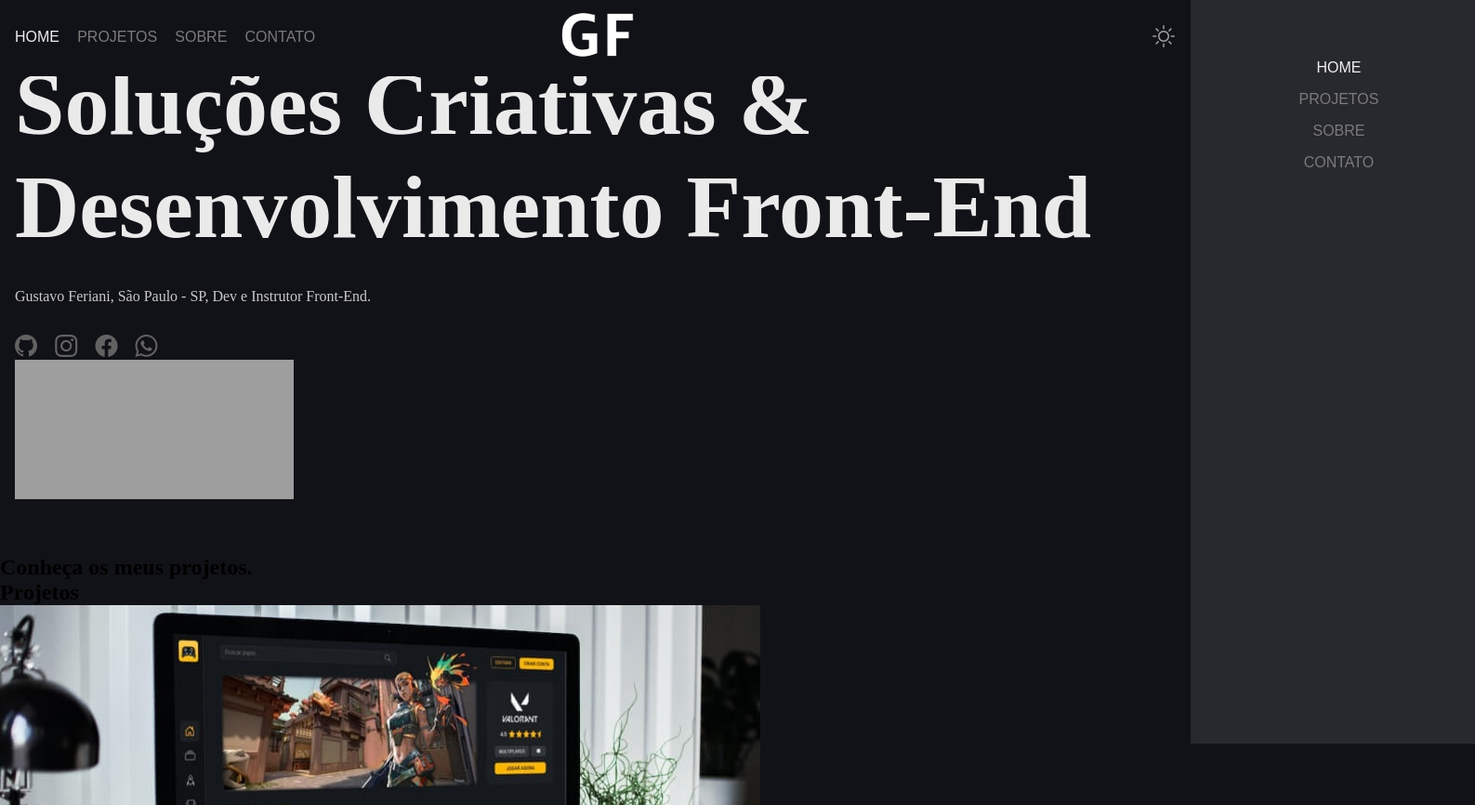
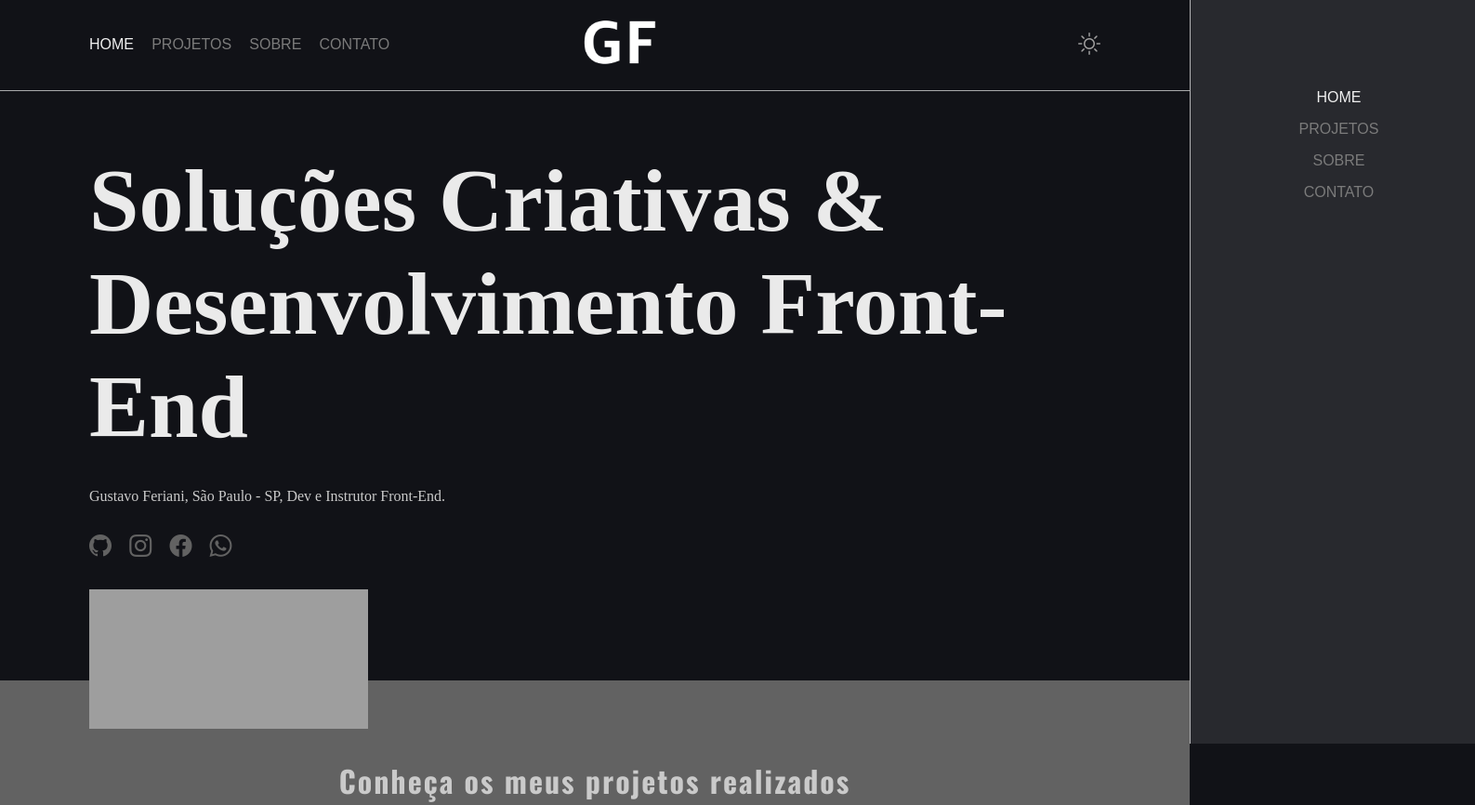
Before and after one commit to guuhferiani/portfolio-feriani, a plain HTML site: page index.html in a window 1280 px wide. Shown: the top 866 px of the page at 93% size, 1587 px wide, since content can reach past the window. Drawn offline with nearby package versions, Linux system fonts and the light colour scheme; grey boxes are pictures that could not be loaded; a web font is replaced by a local one.

Commit message:
update projetos

```diff
--- a/css/style.css
+++ b/css/style.css
@@ -24,7 +24,7 @@ font-family: "Oswald", sans-serif;
 
   --fonte-textos: "Alan Sans", sans-serif;
   --fonte-titulo-h1: "Libre Baskerville", serif;
-  --fonte-subtitulo-h2: ;
+  --fonte-subtitulo-h2: "Oswald", sans-serif;
   --fonte-subtitulo-h3: "Gravitas One", serif;
 }
 
@@ -36,7 +36,7 @@ font-family: "Oswald", sans-serif;
   --cor-fundo-secundario:#28292E;
 
   --cor-text-menu-link: #7b7b7b;
-  --cor-border-botton: #f0f0f0;
+  --cor-borda: #f0f0f0ae;
   --cor-icon-theme: #a0a0a0;
 
   --cor-titulo: #eaeaea;
@@ -85,6 +85,7 @@ html {
 
 body {
   background: var(--cor-fundo);
+  color: var(--cor-textos);
 }
 
 header {
@@ -150,7 +151,7 @@ header {
   display: flex;
   flex-direction: column;
   max-width: 320px;
-  padding-top: 4rem;
+  padding-top: 6rem;
   height: 100vh; /* Viewport Height */
   border-left: 1px solid var(--cor-borda);
   align-items: center;
@@ -208,7 +209,10 @@ p {
 }
 
 /* Reaproveitar para as seções */
-#home {
+#home,
+.projetos,
+.sobre,
+.contato {
   padding: 3.5rem 1rem;
 }
 
@@ -216,6 +220,7 @@ p {
 #home {
   display: flex;
   flex-direction: column;
+  gap: 2rem;
 }
 
 .main-content {
@@ -235,16 +240,48 @@ p {
 
 }
 
+.descricao-video {
+  display: flex;
+  flex-direction: column;
+  justify-content: flex-start;
+  align-items: center;
+  gap: 1.25rem;
+  padding: 6.25rem 1rem 2rem;
+  background: #626262;
+  margin-top: -7.5rem;
+}
 
+.video iframe {
+  aspect-ratio: 16/9;
+  /* width: 100%; */
+}
 
-
+.descricao-video h2 {
+  font-size: 2rem;
+  text-transform: normal;
+  letter-spacing: 2px;
+  font-family: var(--fonte-subtitulo-h2);
+  text-align: center;
+  margin-top: -1rem;
+}
 
 
 
 
 /* Responsividade */
+/* telas Até 768px */
+@media (max-width: 768px) {
+  #home {
+    padding-top: 6rem;
+  }
+}
+
 /* A partir de 768 voltar tela em flex */
 @media (min-width: 768px) {
+  header {
+    padding: 1rem 6rem;
+  }
+
   .menu-desktop {
     display: flex;
   }
@@ -259,6 +296,21 @@ p {
 
   .header-logo {
     min-width: 30%;
+  }
+  #home,
+  .projetos,
+  .sobre {
+    padding: 8rem 6rem 4rem 6rem;
+  }
+
+  .main-content {
+    display: flex;
+    flex-direction: column;
+    align-items: flex-start;
+  }
+
+  .descricao-video {
+    padding: 6.25rem 6rem 2rem 6rem;
   }
 }
 
--- a/index.html
+++ b/index.html
@@ -151,7 +151,7 @@
 
   <section class="descricao-video">
     <h2>
-      Conheça os meus projetos.
+      Conheça os meus projetos realizados
     </h2>
   </section>
 
@@ -159,7 +159,7 @@
   <section id="projetos" class="projetos">
     <h2> Projetos </h2>
 
-    <div class="projeto-container">
+    <div class="projetos-container">
 
       <!-- PROJETO 1 -->
       <div class="projeto-card">
@@ -194,12 +194,10 @@
       </div>
       <!-- Fim PROJETO 1 -->
 
-
       <!-- PROJETO 2 -->
       <div class="projeto-card">
 
-        <img src="img/projetos/josisbox.jpg"
-          alt="">
+        <img src="img/projetos/josisbox.jpg" alt="">
 
         <div class="card-body">
 
@@ -219,7 +217,7 @@
               Livros Culinaria
             </li>
             <li class="card-item">
-              <i class="bi bi-chat-dots-fill"></i>
+              <i class="bi bi-person-arms-up"></i>
               Livro de autoajuda
             </li>
           </ul>
@@ -229,9 +227,42 @@
 
 
       </div>
-      <!-- Fim PROJETO 1 -->
+      <!-- Fim PROJETO 2 -->
 
-    </div>
+
+      <!-- PROJETO 3 -->
+      <div class="projeto-card">
+
+        <img src="img/projetos/portfolio.PNG" alt="">
+
+        <div class="card-body">
+
+          <h3 class="card-title"> Portfolio Profissional </h3>
+
+          <p class="card-descricao">
+            A história por trás do meu Portfolio
+          </p>
+
+          <ul class="card-list">
+            <li class="card-item">
+              <i class="bi bi-journal-bookmark-fill"></i>
+              Postagens relacionadas em Destaque
+            </li>
+            <li class="card-item">
+              <i class="bi bi-phone-flip"></i>
+              Projetos Responsivos
+            </li>
+            <li class="card-item">
+              <i class="bi bi-images"></i>
+              Seção de Projetos
+            </li>
+          </ul>
+        </div>
+
+      </div>
+      <!-- Fim PROJETO 3 -->
+
+    </div> <!-- Fim projetos-container -->
 
   </section>
 
```
